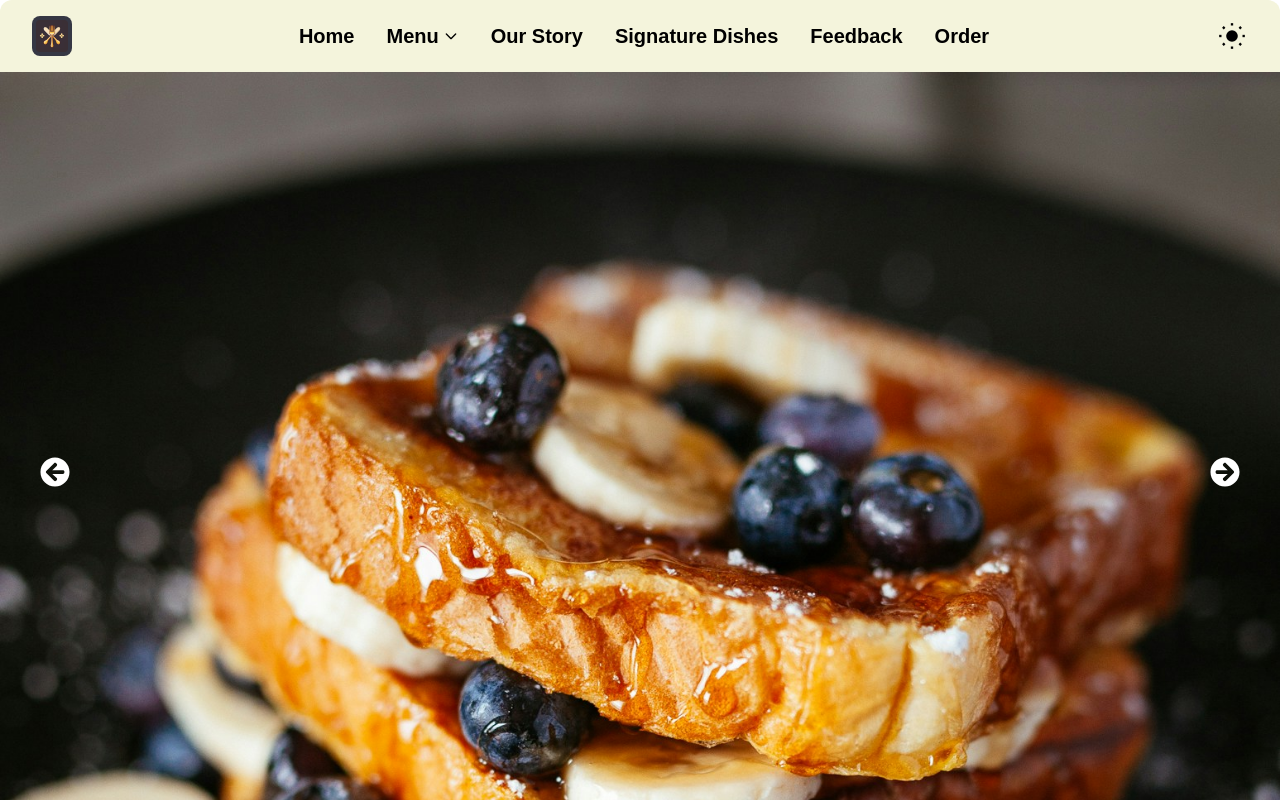
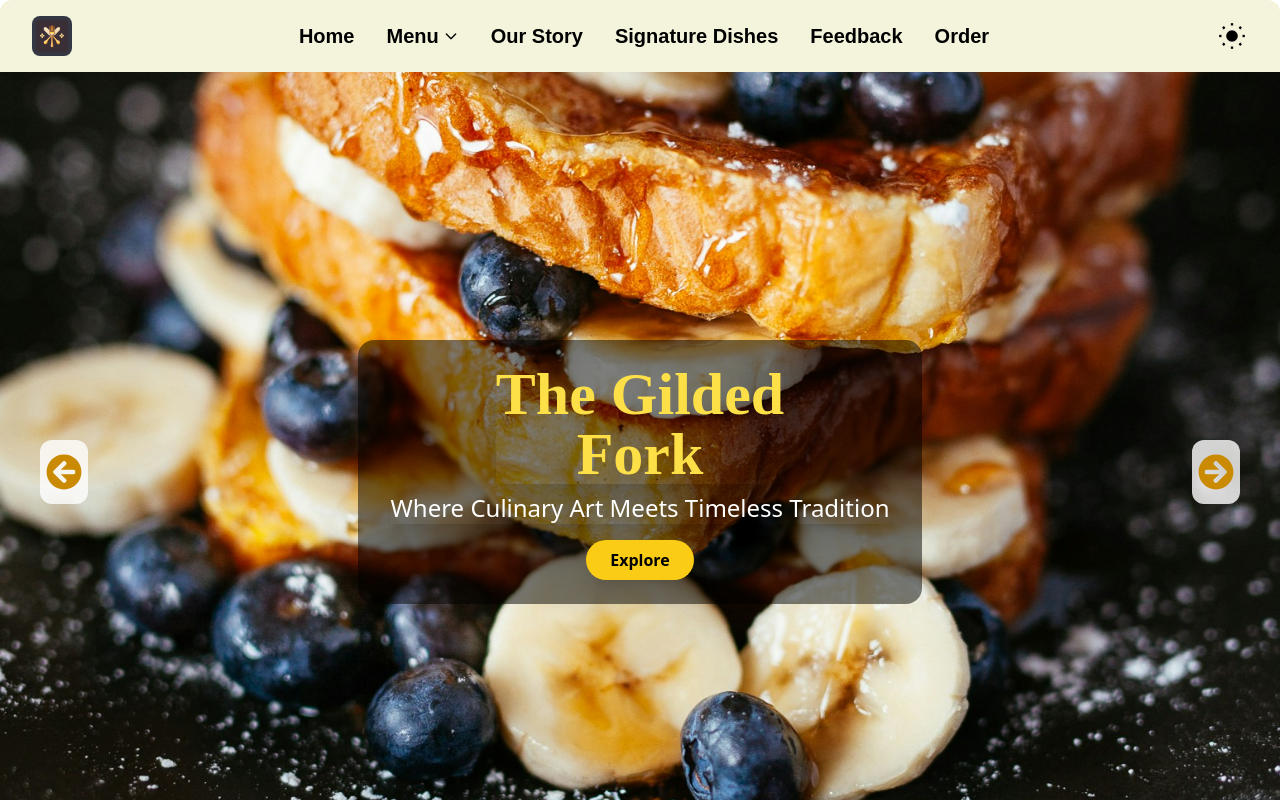
Before and after one commit to Vince-Munene/The-Gilded-Fork-Web-App, a React (Vite) app: page / in a window 1280 px wide. Shown: the top 800 px of the page. Built offline with nearby package versions, Linux system fonts and the light colour scheme; a web font is replaced by a local one.

Commit message:
style:Added on the image styles and colour overlay

```diff
--- a/src/Components/HeroCarousel.jsx
+++ b/src/Components/HeroCarousel.jsx
@@ -1,38 +1,72 @@
-import React, {useState} from 'react'
-import { FaArrowCircleRight } from "react-icons/fa";
-import { FaArrowCircleLeft } from "react-icons/fa";
+import React, { useState } from 'react';
+import { FaArrowCircleRight, FaArrowCircleLeft } from 'react-icons/fa';
 
+const overlayColors = [
+  'rgba(0,0,0,0.5)',
+  'rgba(255, 140, 0, 0.5)',
+  'rgba(220, 20, 60, 0.5)',
+  'rgba(30, 144, 255, 0.5)'
+];
 
-export default function Carousel({slides}){
+export default function Carousel({ slides }) {
+  const [current, setCurrent] = useState(0);
+  const prevSlide = () => setCurrent(current === 0 ? slides.length - 1 : current - 1);
+  const nextSlide = () => setCurrent(current === slides.length - 1 ? 0 : current + 1);
 
-    const [current, setCurrent] = useState(0);
-
-    const prevSlide = ()=>{
-        setCurrent(current=> current===0 ? slides.length-1 : current-1);
-    }
-
-    const nextSlide = ()=>{
-        setCurrent(current=> current=== slides.length - 1 ? 0: current + 1);
-    }
-
-
-    return(
-        <div className='w-full h-screen overflow-hidden relative'>
-            <div className='flex transition ease-out duration-400' style={{
-                transform: `translateX(-${current * 100}%)`
-            }}>
-            {slides.map((s)=>{
-            return <img src={s}/>
-        })}
+  return (
+    <div className="w-full h-[60vh] md:h-screen overflow-hidden relative flex items-center justify-center">
+      <div
+        className="w-full h-full flex transition-transform ease-out duration-500"
+        style={{ transform: `translateX(-${current * 100}%)` }}
+      >
+        {slides.map((s, idx) => (
+          <div
+            key={idx}
+            className="w-full h-full flex-shrink-0 relative flex items-center justify-center"
+            style={{ minWidth: '100%', height: '100%' }}
+          >
+            <img
+              src={s}
+              alt="slide"
+              className="w-full h-full object-cover absolute top-0 left-0 z-0"
+            />
+            <div className="absolute w-full h-full flex items-center justify-center top-0 left-0 z-10">
+              <div
+                className="flex flex-col items-center justify-center px-8 py-6 rounded-2xl"
+                style={{ background: overlayColors[idx % overlayColors.length], maxWidth: '90vw' }}
+              >
+                <h1 className="text-4xl md:text-6xl font-bold text-yellow-300 shadow-2xl mb-2 text-center" style={{ fontFamily: 'cursive' }}>
+                  The Gilded <br /> Fork
+                </h1>
+                <p className="text-white text-lg md:text-2xl mb-4 shadow-xl text-center">
+                  Where Culinary Art Meets Timeless Tradition
+                </p>
+                <button className="bg-yellow-400 hover:bg-yellow-500 text-black font-bold py-2 px-6 rounded-full shadow-xl transition">
+                  Explore
+                </button>
+              </div>
             </div>
-            <div className='absolute top-0 h-full w-full flex justify-between items-center text-white px-10 text-3xl'>
-                <button onClick={prevSlide}>
-                    <FaArrowCircleLeft/>
-                </button>
-                <button onClick={nextSlide}>
-                    <FaArrowCircleRight/>
-                </button>
-            </div>
-        </div>
-    )
+          </div>
+        ))}
+      </div>
+      <button
+        onClick={prevSlide}
+        className="absolute left-4 md:left-10 top-1/2 -translate-y-1/2 bg-white bg-opacity-80 hover:bg-yellow-400 text-yellow-600 hover:text-white rounded-xl w-12 h-16 flex items-center justify-center transition focus:outline-none"
+        aria-label="Previous Slide"
+        tabIndex={0}
+        style={{ boxShadow: 'none' }}
+      >
+        <FaArrowCircleLeft size={36} />
+      </button>
+      <button
+        onClick={nextSlide}
+        className="absolute right-4 md:right-10 top-1/2 -translate-y-1/2 bg-white bg-opacity-80 hover:bg-yellow-400 text-yellow-600 hover:text-white rounded-xl w-12 h-16 flex items-center justify-center transition focus:outline-none"
+        aria-label="Next Slide"
+        tabIndex={0}
+        style={{ boxShadow: 'none' }}
+      >
+        <FaArrowCircleRight size={36} />
+      </button>
+    </div>
+  );
 }
```
